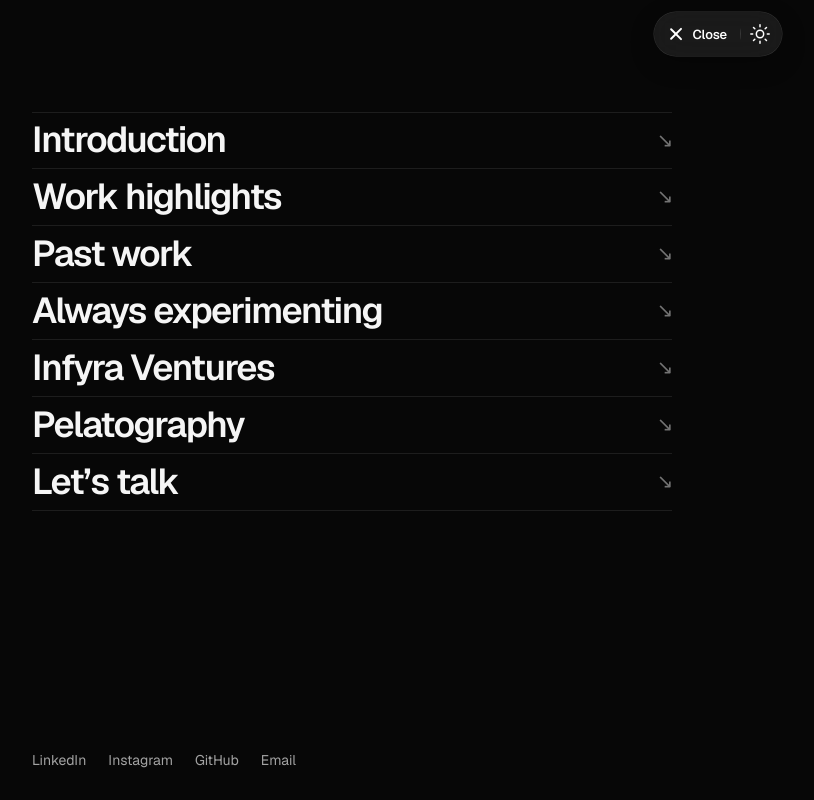
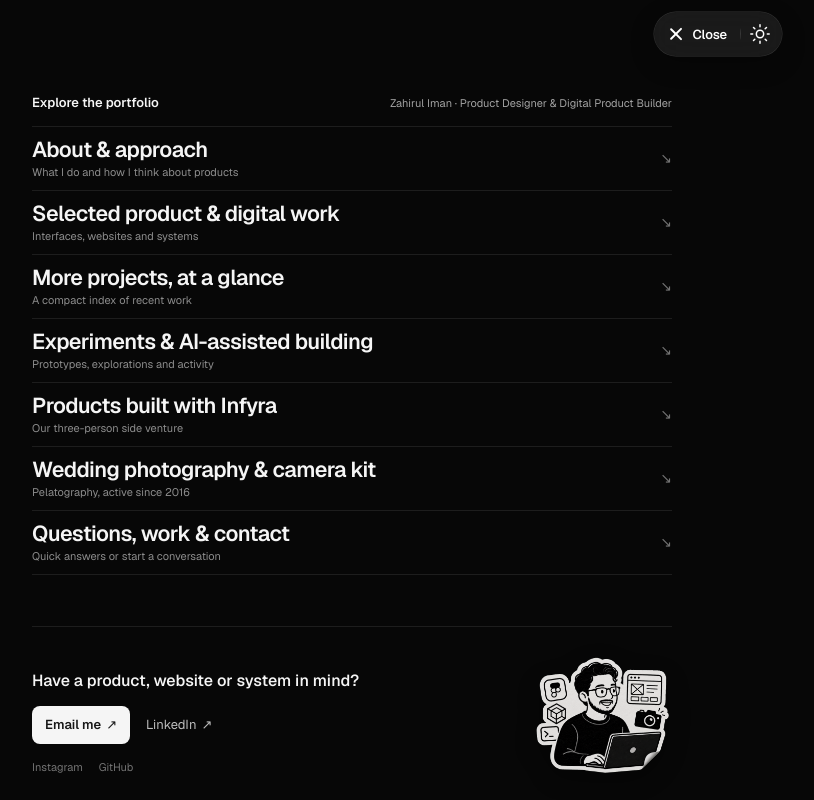
Before and after one commit to infyramy/zi-portfolio, a React (Vite) app: page / in a window 1280 px wide. Both pictures are taken after a click on the button "Menu". Shown: the top 800 px of the page, without its empty margins (288-1102 px from the left). Built offline with nearby package versions, Linux system fonts and the light colour scheme.

Commit message:
Refine portfolio titles and navigation

```diff
--- a/src/App.jsx
+++ b/src/App.jsx
@@ -82,7 +82,7 @@ function InternalLink({ href, children, className, onNavigate }) {
   return <a href={href} className={className} onClick={navigate}>{children}</a>;
 }
 
-function SectionLink({ id, children, onNavigate }) {
+function SectionLink({ id, title, detail, onNavigate }) {
   const href = `/#${id}`;
   const navigate = (event) => {
     if (event.metaKey || event.ctrlKey || event.shiftKey || event.altKey || window.location.pathname !== "/") return;
@@ -96,7 +96,7 @@ function SectionLink({ id, children, onNavigate }) {
       else target.scrollIntoView({ behavior:window.matchMedia("(prefers-reduced-motion: reduce)").matches ? "auto" : "smooth", block:"start" });
     });
   };
-  return <a href={href} onClick={navigate}><span>{children}</span><span className="menu-link-mark" aria-hidden="true">↘</span></a>;
+  return <a href={href} onClick={navigate}><span className="menu-link-copy"><strong>{title}</strong><small>{detail}</small></span><span className="menu-link-mark" aria-hidden="true">↘</span></a>;
 }
 
 function SiteChrome({ route }) {
@@ -166,16 +166,26 @@ function SiteChrome({ route }) {
       </div>
     </header>
     <div id="site-menu" className={`site-menu ${menuOpen ? "is-open" : ""}`} aria-hidden={!menuOpen} inert={!menuOpen}>
-      <nav className="menu-nav" aria-label="Primary navigation">
-        <SectionLink id="introduction" onNavigate={close}>Introduction</SectionLink>
-        <SectionLink id="work-highlights" onNavigate={close}>Work highlights</SectionLink>
-        <SectionLink id="past-work" onNavigate={close}>Past work</SectionLink>
-        <SectionLink id="experiments" onNavigate={close}>Always experimenting</SectionLink>
-        <SectionLink id="infyra" onNavigate={close}>Infyra Ventures</SectionLink>
-        <SectionLink id="photography" onNavigate={close}>Pelatography</SectionLink>
-        <SectionLink id="contact" onNavigate={close}>Let’s talk</SectionLink>
-      </nav>
-      <div className="menu-socials"><a href={LINKEDIN} target="_blank" rel="noreferrer">LinkedIn</a><a href={INSTAGRAM} target="_blank" rel="noreferrer">Instagram</a><a href={GITHUB} target="_blank" rel="noreferrer">GitHub</a><a href={`mailto:${EMAIL}`}>Email</a></div>
+      <div className="menu-shell">
+        <div className="menu-intro"><strong>Explore the portfolio</strong><span>Zahirul Iman · Product Designer &amp; Digital Product Builder</span></div>
+        <nav className="menu-nav" aria-label="Primary navigation">
+          <SectionLink id="introduction" title="About & approach" detail="What I do and how I think about products" onNavigate={close}/>
+          <SectionLink id="work-highlights" title="Selected product & digital work" detail="Interfaces, websites and systems" onNavigate={close}/>
+          <SectionLink id="past-work" title="More projects, at a glance" detail="A compact index of recent work" onNavigate={close}/>
+          <SectionLink id="experiments" title="Experiments & AI-assisted building" detail="Prototypes, explorations and activity" onNavigate={close}/>
+          <SectionLink id="infyra" title="Products built with Infyra" detail="Our three-person side venture" onNavigate={close}/>
+          <SectionLink id="photography" title="Wedding photography & camera kit" detail="Pelatography, active since 2016" onNavigate={close}/>
+          <SectionLink id="contact" title="Questions, work & contact" detail="Quick answers or start a conversation" onNavigate={close}/>
+        </nav>
+        <div className="menu-footer">
+          <div className="menu-contact">
+            <p>Have a product, website or system in mind?</p>
+            <div className="menu-actions"><a className="menu-primary-action" href={`mailto:${EMAIL}`}>Email me <span aria-hidden="true">↗</span></a><a href={LINKEDIN} target="_blank" rel="noreferrer">LinkedIn <span aria-hidden="true">↗</span></a></div>
+            <div className="menu-socials"><a href={INSTAGRAM} target="_blank" rel="noreferrer">Instagram</a><a href={GITHUB} target="_blank" rel="noreferrer">GitHub</a></div>
+          </div>
+          <figure className="menu-illustration" aria-hidden="true"><img src="/assets/zahirul/zahirul-creative-tools.png" alt=""/></figure>
+        </div>
+      </div>
     </div>
   </>;
 }
@@ -207,7 +217,7 @@ function SocialLinks({ includeGitHub = false }) {
 
 function WhatIWorkWith() {
   return <section className="capabilities-section page-column" id="capabilities" aria-labelledby="capabilities-title" data-motion="list">
-    <div className="section-heading"><h2 id="capabilities-title">Tools I’ve worked with</h2></div>
+    <div className="section-heading"><h2 id="capabilities-title">Tools behind the work</h2></div>
     <ul className="capability-list">
       {capabilityGroups.map((group,index)=><li className="capability-row" key={group.title} style={{"--motion-index":index}}>
         <h3>{group.title}</h3>
@@ -334,7 +344,7 @@ function CodexActivity() {
   return <section className={`codex-activity page-column tool-${tool}`} aria-labelledby="activity-tool-title" data-motion="grid">
     <div className="codex-activity-head">
       <div>
-        <h3 id="activity-tool-title">AI coding activity</h3>
+        <h3 id="activity-tool-title">AI-assisted building activity</h3>
         <p>{selected ? selected.source : "Sessions recorded across tools"}</p>
       </div>
       <p>{selected ? `${selectedActivity.total} sessions recorded` : `${total} sessions recorded`}</p>
@@ -467,12 +477,12 @@ function Home() {
       <SocialLinks/>
     </section>
     <WhatIWorkWith/>
-    <section className="section-heading page-column" id="work-highlights" data-motion="copy"><h2>Work highlights</h2><p>A quick look across products, interfaces, web, experiments, and photography.</p></section>
+    <section className="section-heading page-column" id="work-highlights" data-motion="copy"><h2>Selected product &amp; digital work</h2><p>A closer look at products, interfaces, websites and systems I helped shape.</p></section>
     <WorkReel items={workHighlights} label="Work highlights"/>
     <PastWork/>
-    <section className="experiment-section" id="experiments"><div className="page-column experiment-intro" data-motion="copy"><h2>Always experimenting</h2><p>I test AI, visual concepts, branding, rapid prototypes, interfaces, workflows, and new tools almost daily — mainly to understand what is possible before deciding what is actually useful.</p></div><WorkReel items={experimentHighlights} label="Creative experiments"/><CodexActivity/></section>
-    <section className="infyra-chapter" id="infyra"><div className="story-section infyra-section page-column" data-motion="copy"><div><h2>Infyra Ventures</h2><p className="section-lead"><strong>My side venture for building real things.</strong></p><a className="infyra-site-link" href="https://infyra.my/" target="_blank" rel="noreferrer">infyra.my <span aria-hidden="true">↗</span></a></div><div className="infyra-copy"><p>A small three-person studio I co-run alongside my main career. It gives us room to build selected digital products, websites, business systems, and client solutions, starting with the problem rather than the technology.</p><p>My role moves between product direction, UI/UX, prototyping, client discovery, project structure, and helping make the idea clear enough for the team to build.</p><blockquote>“Discuss first. Build only what makes sense.”</blockquote><p>Understand the real problem first. Build only the digital layer that is genuinely useful.</p></div></div><SesiFotoFeature/></section>
-    <section className="photography-section" id="photography"><div className="page-column photography-intro" data-motion="copy"><div><h2>Pelatography</h2><p className="section-lead"><strong>Photography, since 2016.</strong></p></div><p>It started during university and never really left. These days I shoot mostly part-time — usually weddings and weekend assignments, often freelancing with different photography teams and studios. Pelatography remains my personal photography identity, rather than a full-time studio operation.</p></div><PhotographyGear/><WorkReel items={photographyHighlights} label="Pelatography work"/></section>
+    <section className="experiment-section" id="experiments"><div className="page-column experiment-intro" data-motion="copy"><h2>Experiments, prototypes &amp; new ideas</h2><p>I test AI, visual concepts, branding, rapid prototypes, interfaces, workflows, and new tools almost daily — mainly to understand what is possible before deciding what is actually useful.</p></div><WorkReel items={experimentHighlights} label="Creative experiments"/><CodexActivity/></section>
+    <section className="infyra-chapter" id="infyra"><div className="story-section infyra-section page-column" data-motion="copy"><div><h2>Products built with Infyra</h2><p className="section-lead"><strong>A three-person side venture for building real things.</strong></p><a className="infyra-site-link" href="https://infyra.my/" target="_blank" rel="noreferrer">Visit infyra.my <span aria-hidden="true">↗</span></a></div><div className="infyra-copy"><p>A small three-person studio I co-run alongside my main career. It gives us room to build selected digital products, websites, business systems, and client solutions, starting with the problem rather than the technology.</p><p>My role moves between product direction, UI/UX, prototyping, client discovery, project structure, and helping make the idea clear enough for the team to build.</p><blockquote>“Discuss first. Build only what makes sense.”</blockquote><p>Understand the real problem first. Build only the digital layer that is genuinely useful.</p></div></div><SesiFotoFeature/></section>
+    <section className="photography-section" id="photography"><div className="page-column photography-intro" data-motion="copy"><div><h2>Wedding photography &amp; camera kit</h2><p className="section-lead"><strong>Pelatography, since 2016.</strong></p></div><p>It started during university and never really left. These days I shoot mostly part-time — usually weddings and weekend assignments, often freelancing with different photography teams and studios. Pelatography remains my personal photography identity, rather than a full-time studio operation.</p></div><PhotographyGear/><WorkReel items={photographyHighlights} label="Pelatography work"/></section>
     <Conversation/>
     <Footer/>
   </main>;
@@ -482,7 +492,7 @@ function PhotographyGear(){
   const focalMarks = [{label:"24",position:0},{label:"35",position:18},{label:"70",position:75},{label:"85",position:100}];
   return <aside className="photography-gear page-column" aria-labelledby="photography-gear-title" data-motion="copy">
     <div className="gear-heading">
-      <h3 id="photography-gear-title">In the bag</h3>
+      <h3 id="photography-gear-title">Current camera kit</h3>
       <div className="gear-focal-scale" aria-hidden="true">
         {focalMarks.map(mark=><span className="gear-focal-mark" style={{"--focal-position":`${mark.position}%`}} key={mark.label}>{mark.label}</span>)}
       </div>
@@ -501,7 +511,7 @@ function PastWork(){const items=[
   {type:"System",title:"Innogauge",description:"Analytics system; I simplified complex information into practical product screens."},
   {type:"Website",title:"Peraduan Sunshine",description:"Campaign website; I structured the participation flow and supporting interface."},
   {type:"Website",title:"The Tulip Wedding",description:"Wedding website; I shaped a polished browsing and enquiry journey.",href:"https://thetulipwedding.com/"},
-];return <section className="story-section past-work page-column" id="past-work" data-motion="list"><div className="section-heading"><h2>Past work</h2></div><div className="project-index"><div className="project-index-head" aria-hidden="true"><span>Type</span><span>Project</span><span/></div>{items.map((item,index)=>{const content=<><span className="project-type">{item.type}</span><span className="project-summary"><strong>{item.title}</strong><span>{item.description}</span></span><span className="project-arrow" aria-hidden="true">{item.href?"↗":"→"}</span></>;const style={"--motion-index":index};return item.href?<a className="project-row" href={item.href} target="_blank" rel="noreferrer" key={item.title} style={style}>{content}</a>:<div className="project-row" key={item.title} style={style}>{content}</div>})}</div></section>}
+];return <section className="story-section past-work page-column" id="past-work" data-motion="list"><div className="section-heading"><h2>More projects, at a glance</h2></div><div className="project-index"><div className="project-index-head" aria-hidden="true"><span>Type</span><span>Project</span><span/></div>{items.map((item,index)=>{const content=<><span className="project-type">{item.type}</span><span className="project-summary"><strong>{item.title}</strong><span>{item.description}</span></span><span className="project-arrow" aria-hidden="true">{item.href?"↗":"→"}</span></>;const style={"--motion-index":index};return item.href?<a className="project-row" href={item.href} target="_blank" rel="noreferrer" key={item.title} style={style}>{content}</a>:<div className="project-row" key={item.title} style={style}>{content}</div>})}</div></section>}
 
 const portfolioSections = [
   { title:"Projects", items:[
@@ -726,7 +736,7 @@ function Conversation(){
   const showMainOptions = () => setOptions(CHAT_MAIN_OPTIONS);
   const showingMainOptions = options.length === CHAT_MAIN_OPTIONS.length && options.every((key, index) => key === CHAT_MAIN_OPTIONS[index]);
 
-  return <><div className="chat-entry-snap" aria-hidden="true"/><section className="conversation-section page-column" id="contact" data-motion="chat"><h2>Let’s talk</h2>
+  return <><div className="chat-entry-snap" aria-hidden="true"/><section className="conversation-section page-column" id="contact" data-motion="chat"><h2>Questions, work &amp; contact</h2>
     <div className="chat-mobile-header" aria-hidden="true"><span className="chat-mobile-avatar"><img src="/assets/zahirul/zahirul-head.png" alt=""/></span><span><strong>Zahirul Iman</strong><small>usually replies quickly</small></span></div>
     <div className="chat-shell">
     <div className="chat-transcript" aria-live="polite" aria-label="Conversation with Zahirul">
--- a/src/styles.css
+++ b/src/styles.css
@@ -85,7 +85,7 @@ strong{font-weight:620;color:var(--ink)}
 .theme-toggle-icon.is-dark .moon-shape{opacity:1;transform:rotate(-24deg) scale(1)}
 .theme-control:active .theme-toggle-icon{transform:rotate(55deg) scale(.82)}
 
-.site-menu{position:fixed;inset:0;z-index:90;background:var(--menu-surface);color:#f5f5f5;clip-path:circle(0 at calc(100% - max(var(--header-gutter),calc((100vw - var(--header-max-width))/2)) - 82px) var(--header-center));visibility:hidden;transition:clip-path .62s var(--ease-out),visibility 0s .62s}
+.site-menu{position:fixed;inset:0;z-index:90;overflow-y:auto;background:var(--menu-surface);color:#f5f5f5;clip-path:circle(0 at calc(100% - max(var(--header-gutter),calc((100vw - var(--header-max-width))/2)) - 82px) var(--header-center));visibility:hidden;transition:clip-path .62s var(--ease-out),visibility 0s .62s}
 .site-menu.is-open{visibility:visible;clip-path:circle(150vmax at calc(100% - max(var(--header-gutter),calc((100vw - var(--header-max-width))/2)) - 82px) var(--header-center));transition:clip-path .68s var(--ease-out)}
 
 ::view-transition-old(root),::view-transition-new(root){animation:none;mix-blend-mode:normal}
@@ -93,14 +93,32 @@ strong{font-weight:620;color:var(--ink)}
 ::view-transition-new(root){z-index:2}
 .theme-is-transitioning::view-transition-new(root){clip-path:circle(0 at var(--theme-transition-x) var(--theme-transition-y));animation:theme-circular-reveal .62s cubic-bezier(.16,1,.3,1) forwards}
 @keyframes theme-circular-reveal{to{clip-path:circle(150vmax at var(--theme-transition-x) var(--theme-transition-y))}}
-.menu-nav{position:absolute;top:112px;left:50%;width:min(var(--column),calc(100vw - var(--gutter)*2));transform:translateX(-50%);display:flex;flex-direction:column;align-items:stretch}
-.menu-nav a{width:100%;min-height:57px;display:flex;align-items:center;justify-content:space-between;gap:24px;border-bottom:1px solid #ffffff17;font-size:clamp(1.75rem,3vw,2.25rem);font-weight:600;letter-spacing:-.04em;line-height:1.08;color:#f5f5f5;transition:opacity .18s,transform .28s var(--ease-out),border-color .2s}
+.menu-shell{width:min(var(--column),calc(100vw - var(--gutter)*2));min-height:100svh;margin-inline:auto;padding:94px 0 max(24px,env(safe-area-inset-bottom));display:flex;flex-direction:column}
+.menu-intro{display:flex;align-items:baseline;justify-content:space-between;gap:24px;padding-bottom:14px;color:#a3a3a3;font-size:11px;line-height:1.4}
+.menu-intro strong{color:#f5f5f5;font-size:13px;font-weight:580}
+.menu-nav{display:flex;flex-direction:column;align-items:stretch}
+.menu-nav a{width:100%;min-height:64px;padding:10px 0;display:flex;align-items:center;justify-content:space-between;gap:24px;border-bottom:1px solid #ffffff17;color:#f5f5f5;transition:transform .28s var(--ease-out),border-color .2s}
 .menu-nav a:first-child{border-top:1px solid #ffffff17}
-.menu-nav a:hover{border-color:#ffffff52;transform:translateX(6px)}
-.menu-link-mark{flex:0 0 auto;color:#737373;font-size:.55em;font-weight:400;transition:color .2s,transform .28s var(--ease-out)}
+.menu-nav a:hover{border-color:#ffffff52;transform:translateX(5px)}
+.menu-link-copy{display:grid;gap:3px;min-width:0}
+.menu-link-copy strong{color:#f5f5f5;font-size:clamp(1.15rem,2vw,1.35rem);font-weight:590;letter-spacing:-.025em;line-height:1.15}
+.menu-link-copy small{color:#8c8c8c;font-size:11px;line-height:1.35;transition:color .2s}
+.menu-nav a:hover .menu-link-copy small{color:#bdbdbd}
+.menu-link-mark{flex:0 0 auto;color:#737373;font-size:14px;font-weight:400;transition:color .2s,transform .28s var(--ease-out)}
 .menu-nav a:hover .menu-link-mark{color:#fff;transform:translate(2px,2px)}
-.menu-socials{position:absolute;bottom:max(28px,env(safe-area-inset-bottom));left:50%;width:min(var(--column),calc(100vw - var(--gutter)*2));transform:translateX(-50%);display:flex;gap:22px;font-size:14px;color:#a3a3a3}
+.menu-footer{position:relative;min-height:150px;margin-top:auto;padding-top:24px;display:grid;grid-template-columns:minmax(0,1fr) 150px;align-items:end;gap:28px;border-top:1px solid #ffffff17}
+.menu-contact{position:relative;z-index:2}
+.menu-contact>p{max-width:330px;color:#f5f5f5;font-size:16px;line-height:1.45;font-weight:540;text-wrap:balance}
+.menu-actions{display:flex;align-items:center;gap:16px;margin-top:14px;color:#bdbdbd;font-size:13px}
+.menu-actions>a{display:inline-flex;align-items:center;gap:5px;transition:color .2s,transform .24s var(--ease-out)}
+.menu-actions>a:hover{color:#fff;transform:translateX(2px)}
+.menu-actions .menu-primary-action{min-height:38px;padding:0 13px;border-radius:8px;background:#f5f5f5;color:#171717;font-weight:580}
+.menu-actions .menu-primary-action:hover{color:#171717;background:#fff}
+.menu-socials{display:flex;gap:16px;margin-top:14px;color:#737373;font-size:11px}
+.menu-socials a{transition:color .2s}
 .menu-socials a:hover{color:#fff}
+.menu-illustration{align-self:end;justify-self:end;width:138px;opacity:.92;filter:drop-shadow(0 8px 12px #0006)}
+.menu-illustration img{width:100%;height:auto}
 
 .follow-row{display:flex;align-items:center;justify-content:space-between;margin-top:15px;font-size:13px}
 .switch{width:36px;height:20px;border-radius:99px;background:var(--line-strong);padding:2px;cursor:pointer;transition:background .2s}
@@ -613,9 +631,13 @@ strong{font-weight:620;color:var(--ink)}
   .site-controls{right:16px}
   .site-menu{clip-path:circle(0 at calc(100% - 98px) var(--header-center))}
   .site-menu.is-open{clip-path:circle(150vmax at calc(100% - 98px) var(--header-center))}
-  .menu-nav{top:88px;width:calc(100vw - 40px)}
-  .menu-nav a{min-height:52px;font-size:24px;line-height:1.12}
-  .menu-socials{width:calc(100vw - 40px);gap:17px;bottom:28px}
+  .menu-shell{width:calc(100vw - 40px);padding-top:78px}
+  .menu-intro{display:grid;gap:3px}
+  .menu-nav a{min-height:60px;padding-block:9px}
+  .menu-link-copy strong{font-size:18px}
+  .menu-link-copy small{font-size:10px}
+  .menu-footer{grid-template-columns:minmax(0,1fr) 96px;min-height:132px;gap:18px}
+  .menu-illustration{width:92px}
   .definition-page,.playground-page{padding-top:100px}
   .article-hero .deck{font-size:19px}
   .article-section{margin-top:0;padding-top:64px}
@@ -644,14 +666,26 @@ strong{font-weight:620;color:var(--ink)}
   .menu-control{width:40px;padding:0}
   .site-menu{clip-path:circle(0 at calc(100% - 78px) var(--header-center))}
   .site-menu.is-open{clip-path:circle(150vmax at calc(100% - 78px) var(--header-center))}
-  .menu-socials{gap:14px;font-size:13px}
+  .menu-intro span{font-size:10px}
+  .menu-footer{grid-template-columns:minmax(0,1fr) 78px;gap:12px}
+  .menu-contact>p{font-size:14px}
+  .menu-actions{gap:12px;font-size:12px}
+  .menu-socials{gap:13px;font-size:10px}
+  .menu-illustration{width:76px}
   .bookmark-inner{padding-inline:16px}
   .play-stage{height:205px}
   .pet.size-l{width:200px;height:200px}
 }
 
 @media(orientation:landscape) and (max-height:520px){
-  .menu-nav{top:68px}.menu-nav a{min-height:42px;font-size:20px}.menu-socials{bottom:16px}
+  .menu-shell{padding-top:66px}
+  .menu-intro{display:none}
+  .menu-nav a{min-height:48px;padding-block:6px}
+  .menu-link-copy strong{font-size:16px}
+  .menu-link-copy small{font-size:9px}
+  .menu-footer{min-height:100px;padding-top:14px}
+  .menu-contact>p{font-size:14px}
+  .menu-illustration{width:90px}
   .home-intro{padding-top:86px}.work-reel{margin-top:64px}
   .section-heading,.story-section{margin-top:72px}.section-heading+.work-reel{margin-top:22px}
   .experiment-section,.photography-section{margin-top:82px}
```
Also changed, not shown: 1 other file (tests, documents, lock files or other folders).
